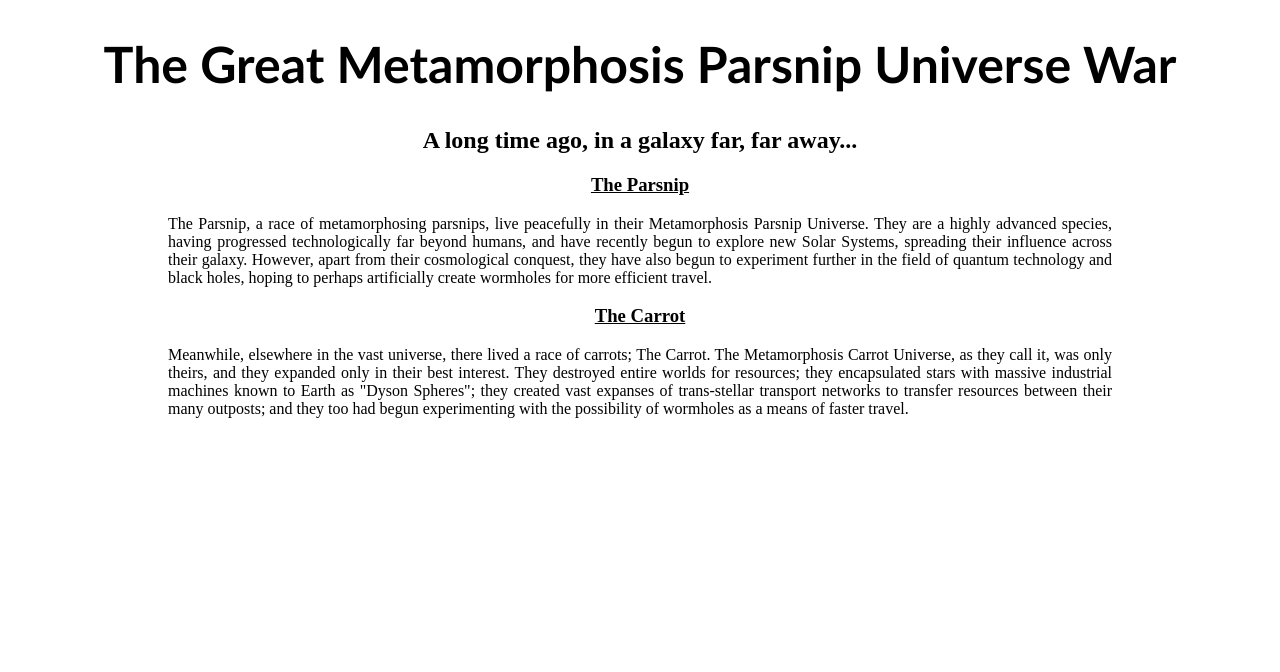
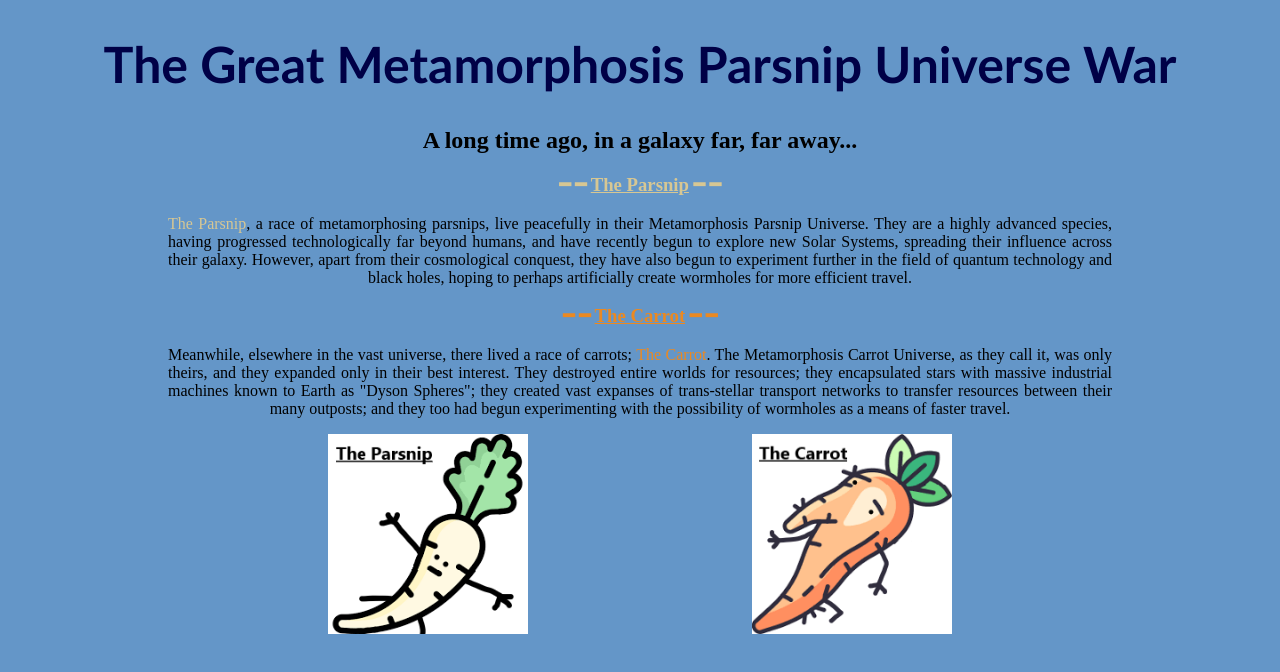
Before and after one commit to YotamLW/seo-challenge, a plain HTML site: page index.html in a window 1280 px wide. Drawn offline with Linux system fonts and the light colour scheme.

Commit message:
metadata and content update

```diff
--- a/index.html
+++ b/index.html
@@ -1,31 +1,63 @@
 <!DOCTYPE html>
-<title>Metamorphosis Parsnip Universe</title>
+
+<head>
+
+    <title>Metamorphosis Parsnip Universe</title>
+    <meta name="description" content="Metamorphosis Parsnip Universe Lore on the war between The Parsnip and The Carrot">
+    <meta name="robots" content="index">
+    <meta property="og:title">
+    <meta name="keywords" content="Metamorphosis, Parsnip, Universe">
+    <meta name="author" content="Metamorphosis Parsnip">
+    <link rel="canonical" href="https://yotamlw.github.io/seo-challenge">
+
+</head>
+
 <style>
 
 body {
-    text-align: center;
+    background-color: rgb(100, 150, 200);
 }
 
 #title {
     font-size: 50px;
     font-family:'Trebuchet MS', 'Lucida Sans Unicode', 'Lucida Grande', 'Lucida Sans', Arial, sans-serif;
+    color: rgb(0, 0, 70)
 }
 
-p {
+#intro {
+    margin: 1em 10em 1em 10em;
+}
+
+#parsnipImage {float: left; margin: 0em 0em 0em 10em}
+#carrotImage {float: right; margin: 0em 10em 0em 0em}
+
+.parsnip {color: rgb(215, 199, 147)}
+.carrot {color: rgb(235, 137, 33)}
+
+.text {
     text-align: justify;
-    margin: 1em 10em 1em 10em
+    text-align-last: center;
+}
+
+.header {
+    text-align: center;
 }
 
 </style>
 
-<h1 id="title">The Great Metamorphosis Parsnip Universe War</h1>
-<h2>A long time ago, in a galaxy far, far away...</h2>
+<h1 id="title" class="header">The Great Metamorphosis Parsnip Universe War</h1>
+
+<h2 class="header">A long time ago, in a galaxy far, far away...</h2>
 
 <div id="intro">
-    <h3><u>The Parsnip</u></h3>
-    <p>The Parsnip, a race of metamorphosing parsnips, live peacefully in their Metamorphosis Parsnip Universe. They are a highly advanced species, having progressed technologically far beyond humans, and have recently begun to explore new Solar Systems, spreading their influence across their galaxy. However, apart from their cosmological conquest, they have also begun to experiment further in the field of quantum technology and black holes, hoping to perhaps artificially create wormholes for more efficient travel.</p>
-    <h3><u>The Carrot</u></h3>
-    <p>Meanwhile, elsewhere in the vast universe, there lived a race of carrots; The Carrot. The Metamorphosis Carrot Universe, as they call it, was only theirs, and they expanded only in their best interest. They destroyed entire worlds for resources; they encapsulated stars with massive industrial machines known to Earth as "Dyson Spheres"; they created vast expanses of trans-stellar transport networks to transfer resources between their many outposts; and they too had begun experimenting with the possibility of wormholes as a means of faster travel.</p>
+    <h3 class="parsnip header">━ ━ <u>The Parsnip</u> ━ ━</h3>
+    <p class="text"><el class="parsnip">The Parsnip</el>, a race of metamorphosing parsnips, live peacefully in their Metamorphosis Parsnip Universe. They are a highly advanced species, having progressed technologically far beyond humans, and have recently begun to explore new Solar Systems, spreading their influence across their galaxy. However, apart from their cosmological conquest, they have also begun to experiment further in the field of quantum technology and black holes, hoping to perhaps artificially create wormholes for more efficient travel.</p>
+
+    <h3 class="carrot header">━ ━ <u>The Carrot</u> ━ ━</h3>
+    <p class="text">Meanwhile, elsewhere in the vast universe, there lived a race of carrots; <el class="carrot">The Carrot</el>. The Metamorphosis Carrot Universe, as they call it, was only theirs, and they expanded only in their best interest. They destroyed entire worlds for resources; they encapsulated stars with massive industrial machines known to Earth as "Dyson Spheres"; they created vast expanses of trans-stellar transport networks to transfer resources between their many outposts; and they too had begun experimenting with the possibility of wormholes as a means of faster travel.</p>
+
+    <img src="images/parsnip.png" width="200" id="parsnipImage">
+    <img src="images/carrot.png" width="200" id="carrotImage">
 </div>
 
 <script>
```
Also changed, not shown: images/carrot.png (added), images/parsnip.png (added).
